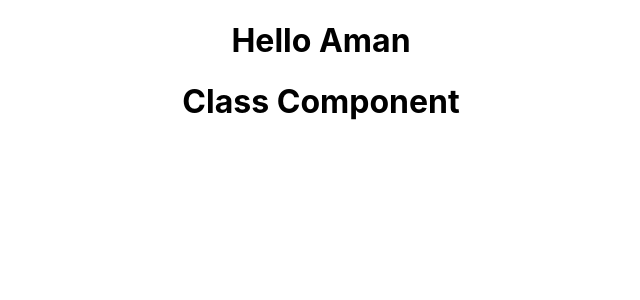
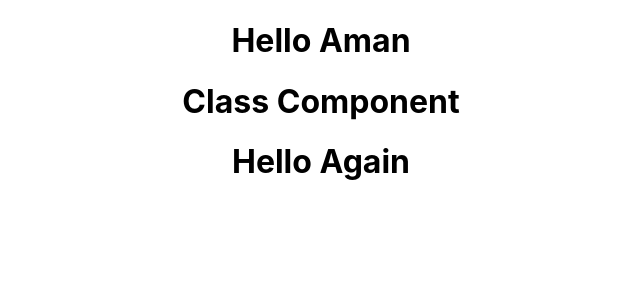
Before and after one commit to aman7245/self-learning, a React (Create React App) app: page / in a window 1280 px wide. Shown: the top 300 px of the page, without its empty margins (319-959 px from the left). Built offline with nearby package versions, Linux system fonts and the light colour scheme.

Commit message:
with and without JSX

```diff
--- a/src/App.js
+++ b/src/App.js
@@ -3,12 +3,14 @@
 import './App.css';
 import Greet from './component/greet';
 import Welcome from './component/welcom';
+import Hello from './component/hello';
 
 function App() {
   return (
     <div className="App">
       <Greet />
       <Welcome />
+      <Hello />
     </div>
   );
 }
--- /dev/null
+++ b/src/component/hello.js
@@ -0,0 +1,15 @@
+import React from 'react';
+
+const Hello = () => {
+    // with JSX
+    // return (
+    //     <div className: 'dummyClass'>
+    //         <h1>Hellooo Again</h1>
+    //     </div>
+    // )
+
+    // without JSX
+    return React.createElement('div', {id: 'hello'}, React.createElement('h1', {className: 'dummyClass'}, 'Hello Again'));
+}
+
+export default Hello;
```
